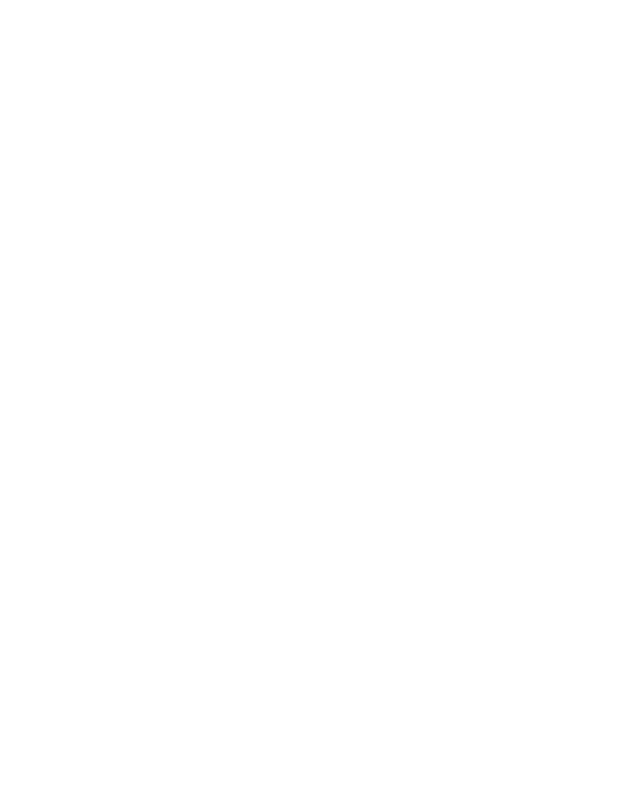
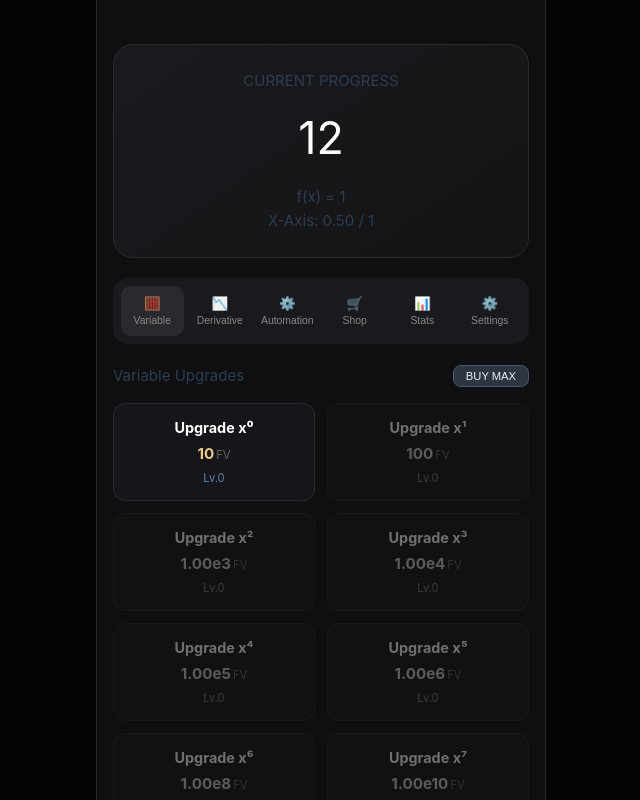
Before and after one commit to frotrue/limit_idle_test, a plain HTML site: page index.html in a window 1280 px wide. Shown: the whole page, without its empty margins (319-959 px from the left). Drawn offline with Linux system fonts and the light colour scheme; the site is published under a folder, as on GitHub Pages, so addresses that start at the root find nothing; a web font is replaced by a local one.

Commit message:
Update index.html

```diff
--- a/index.html
+++ b/index.html
@@ -4,8 +4,8 @@
     <meta charset="UTF-8">
     <meta name="viewport" content="width=device-width, initial-scale=1.0, maximum-scale=1.0, user-scalable=no, viewport-fit=cover">
     <title>Limit Idle</title>
-    <script type="module" crossorigin src="/assets/index-BHC5vf4Z.js"></script>
-    <link rel="stylesheet" crossorigin href="/assets/index-D5Huhsey.css">
+    <script type="module" crossorigin src="./assets/index-BHC5vf4Z.js"></script>
+    <link rel="stylesheet" crossorigin href="./assets/index-D5Huhsey.css">
   </head>
   <body>
     <div id="app"></div>
```
